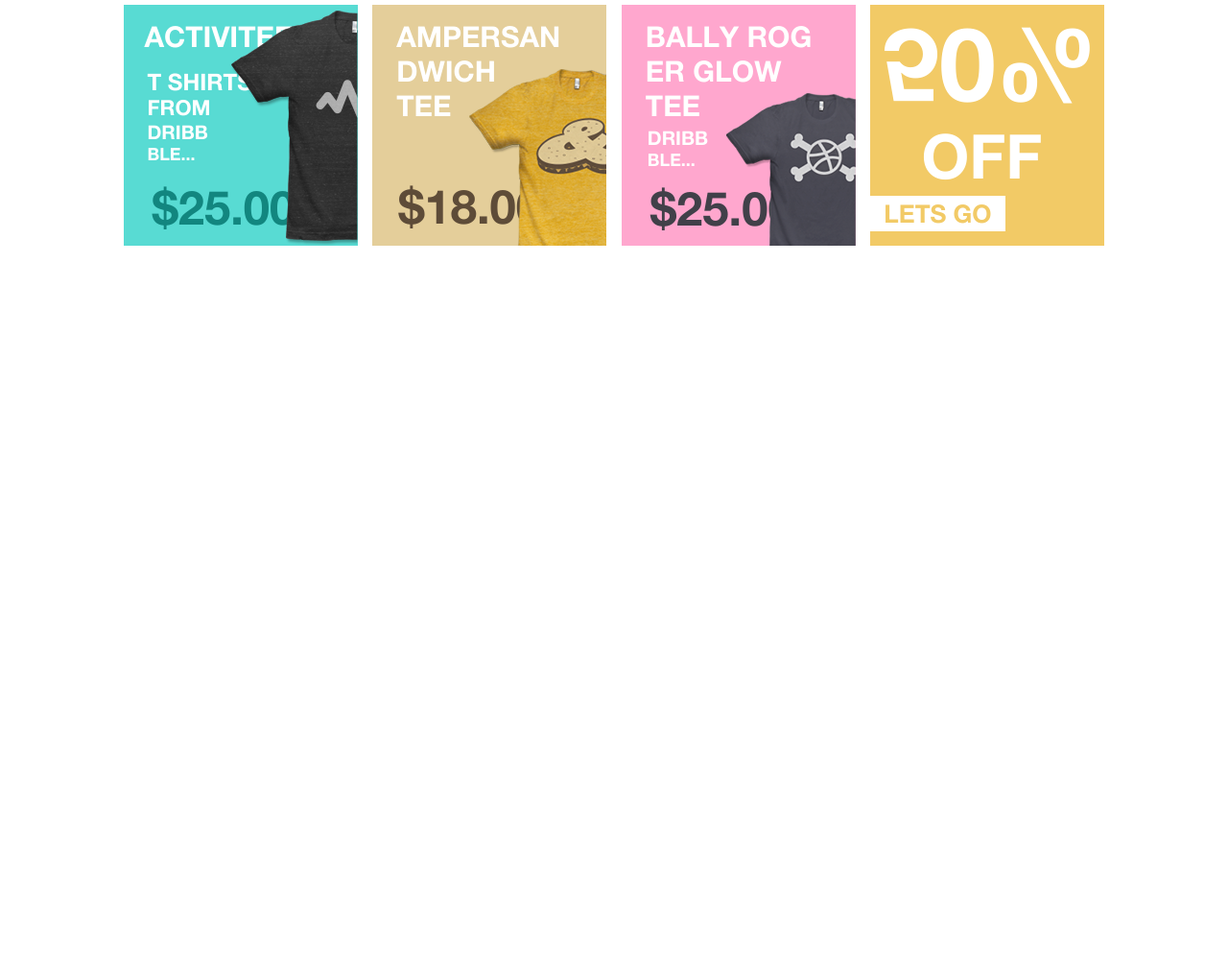
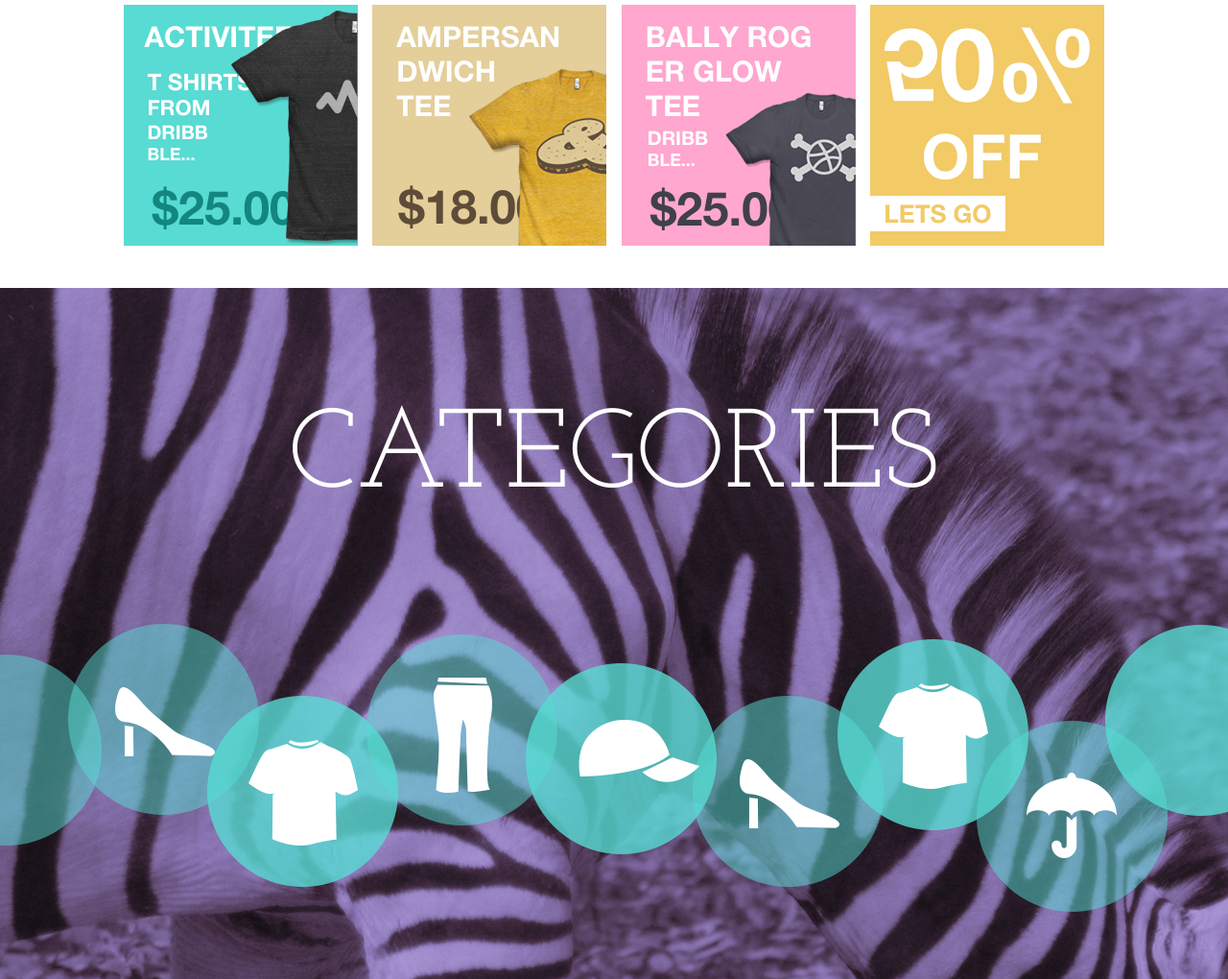
Before and after one commit to sergeypavlyk/Zebra, a website: page index.html in a window 1280 px wide. Shown: the part 840-1860 px from the top of the page at 96% size. Before the commit the page ends 1140 px from the top, so only its background shows below. Drawn offline with nearby package versions, Linux system fonts and the light colour scheme.

Commit message:
section categories completed

```diff
--- a/index.html
+++ b/index.html
@@ -14,6 +14,10 @@
 
     <!--animate css-->
     <link rel="stylesheet" href="https://cdnjs.cloudflare.com/ajax/libs/animate.css/3.4.0/animate.min.css">
+
+    <!--Josefin Slab font-->
+    <link href="https://fonts.googleapis.com/css?family=Josefin+Slab&display=swap" rel="stylesheet">
+
 </head>
 <body>
     <header>
@@ -66,6 +70,10 @@
                 </div>
             </div>
         </section>
+        <section class="categories">
+            <img src="img/productslayer.png" alt="">
+            <p>Categories</p>
+        </section>
     </main>
 
 
--- /dev/null
+++ b/scss/_categories.scss
@@ -0,0 +1,26 @@
+.categories{
+    background-image: url(../background/banner2.png);
+    background-size: cover;
+    background-repeat: no-repeat;
+    width: 100%;
+    height: 90vh;
+    position: relative;
+    overflow: hidden;
+    img{
+        width: 100%;
+        position: absolute;
+        bottom: 70px;
+        z-index: 50;
+    }
+    p{
+        font-size: 116px;
+        color: #fff;
+        font-family: "Josefin Slab";
+        text-transform: uppercase;
+        font-weight: 400;
+        position: absolute;
+        top: 120px;
+        left: 50%;
+        transform: translateX(-50%);
+    }
+}
--- a/scss/_header.scss
+++ b/scss/_header.scss
@@ -3,7 +3,7 @@ header{
     top: 0;
     left: 0;
     right: 0;
-    height: 85px;
+    height: 10vh;
     width: 100%;
     box-shadow: 1.5px 2.598px 3px rgba(0,0,0,0.31);
     background-color: #fff ;
--- a/scss/style.scss
+++ b/scss/style.scss
@@ -2,3 +2,4 @@
 @import "header";
 @import "banner1";
 @import "promos";
+@import "categories";
```
Also changed, not shown: background/banner2.png (added), css/style.css, img/productslayer.png (added), scss/_global.scss (line endings or trailing spaces).
